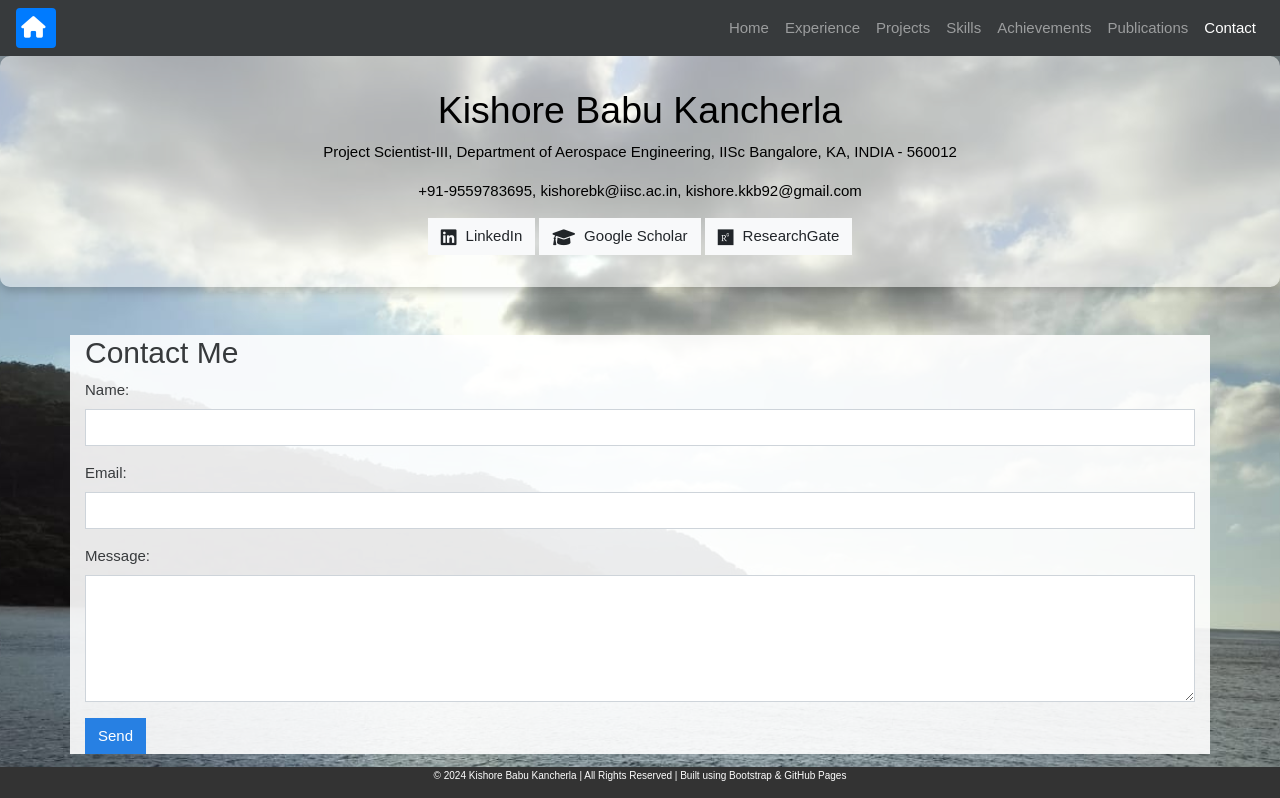
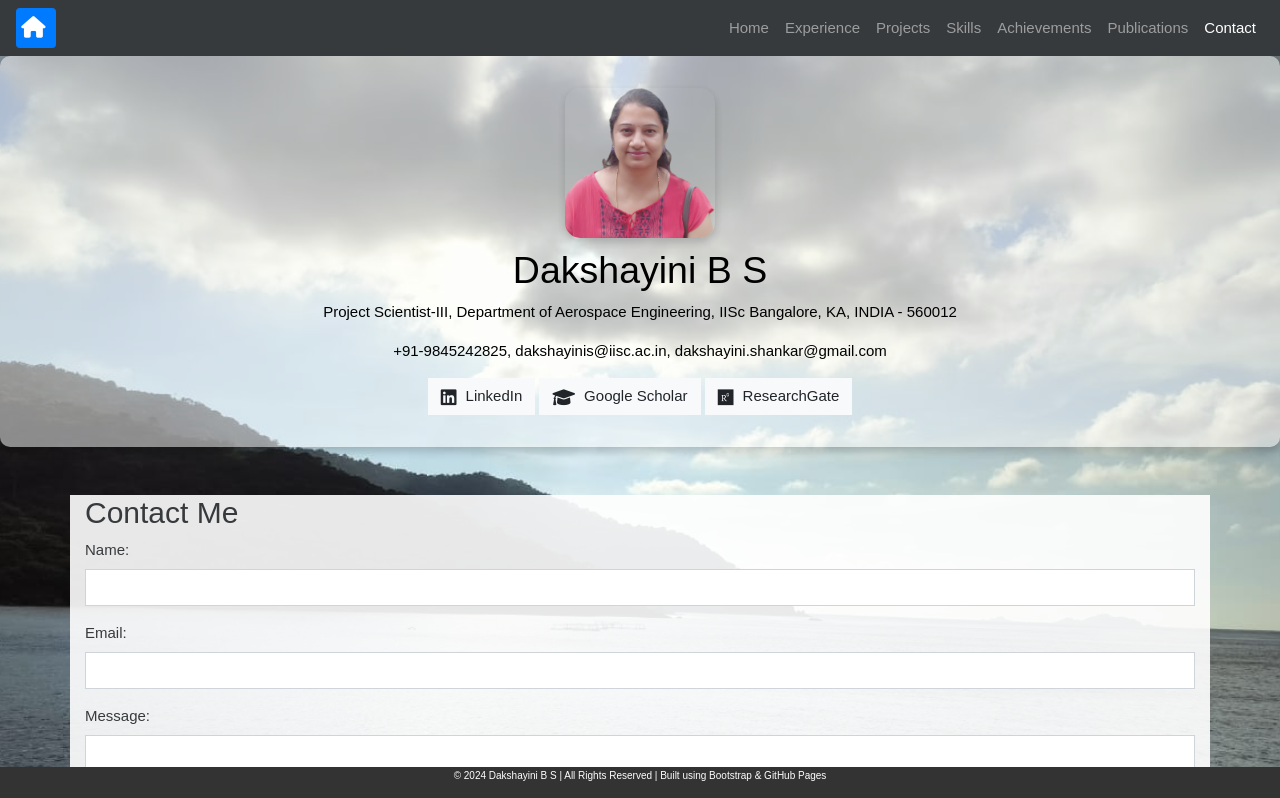
Before and after one commit to Dakshayini-bs/dakshayini-bs.github.io, a plain HTML site: page contact.html in a window 1280 px wide. Shown: the top 798 px of the page. Drawn offline with nearby package versions, Linux system fonts and the light colour scheme.

Commit message:
MajorUpdate-2

```diff
--- a/contact.html
+++ b/contact.html
@@ -33,17 +33,21 @@
     <!-- Header Section -->
     <header class="jumbotron text-center"style="background-color: rgba(255, 255, 255, 0.5) !important;">
         <div class="container">
-            <h1 class="display-6">Kishore Babu Kancherla</h1>
+	<!-- Profile Picture -->
+	    <img src="assets/images/Profilepicture.png" alt="Profile Picture" class="header-profile-picture">
+ 	<!-- Header Text -->
+            <h1 class="display-6">Dakshayini B S</h1>
             <p>Project Scientist-III, Department of Aerospace Engineering, IISc Bangalore, KA, INDIA - 560012</p>
-	    <p>+91-9559783695, kishorebk@iisc.ac.in, kishore.kkb92@gmail.com</p>
+	    <p>+91-9845242825, dakshayinis@iisc.ac.in, dakshayini.shankar@gmail.com</p>
+
 	<!-- Social Links with Icons -->
-            <a class="btn btn-light" href="https://www.linkedin.com/in/kishore-babu-kancherla-7bb8a2200/" target="_blank">
+            <a class="btn btn-light" href="https://www.linkedin.com/in/dakshayini-b-s-836a1b67/" target="_blank">
                 <i class="fab fa-linkedin"></i> LinkedIn
             </a>
-            <a class="btn btn-light" href="https://scholar.google.com/citations?user=xm_CQdIAAAAJ&hl=en&authuser=1" target="_blank">
+            <a class="btn btn-light" href="https://scholar.google.co.in/citations?user=ymtriBEAAAAJ&hl=en" target="_blank">
                 <i class="fas fa-graduation-cap"></i> Google Scholar
             </a>
-            <a class="btn btn-light" href="https://www.researchgate.net/profile/Kishore-Babu-Kancherla-2" target="_blank">
+            <a class="btn btn-light" href="https://www.researchgate.net/profile/Dakshayini-B-S-2" target="_blank">
                 <i class="fab fa-researchgate"></i> ResearchGate
             </a>
 
@@ -53,7 +57,7 @@
     <!-- About Section -->
     <section class="container my-5" style="background-color: rgba(255, 255, 255, 0.9) !important;"style="color: #000000 !important;">
     <h2>Contact Me</h2>
-    <form action="mailto:kishorebk@iisc.ac.in" method="post" enctype="text/plain">
+    <form action="mailto:dakshayinis@iisc.ac.in" method="post" enctype="text/plain">
         <div class="form-group">
             <label for="name">Name:</label>
             <input type="text" class="form-control" id="name" name="name" required>
@@ -73,7 +77,7 @@
 
     <!-- Footer -->
     <footer class="footer !important;">
-        <p>© 2024 Kishore Babu Kancherla | All Rights Reserved | Built using Bootstrap & GitHub Pages</p>
+        <p>© 2024 Dakshayini B S | All Rights Reserved | Built using Bootstrap & GitHub Pages</p>
     </footer>
 
     <script src="https://code.jquery.com/jquery-3.5.1.slim.min.js"></script>
```
Also changed, not shown: achievements.html (+1 -3 lines), experience.html (+2 -2 lines), projects.html (+2 -2 lines), publications.html (+2 -2 lines), skills.html (+2 -2 lines).
